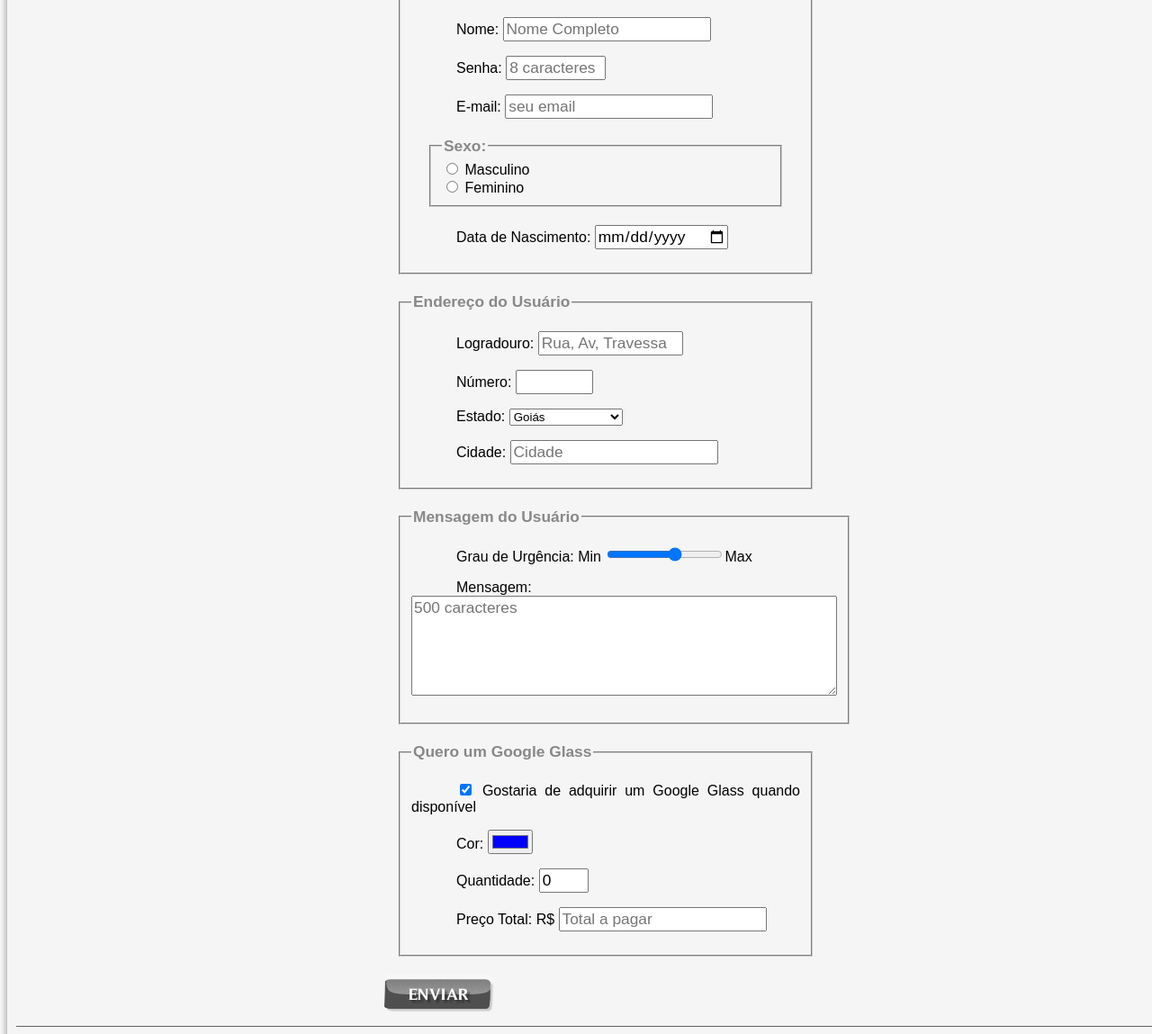
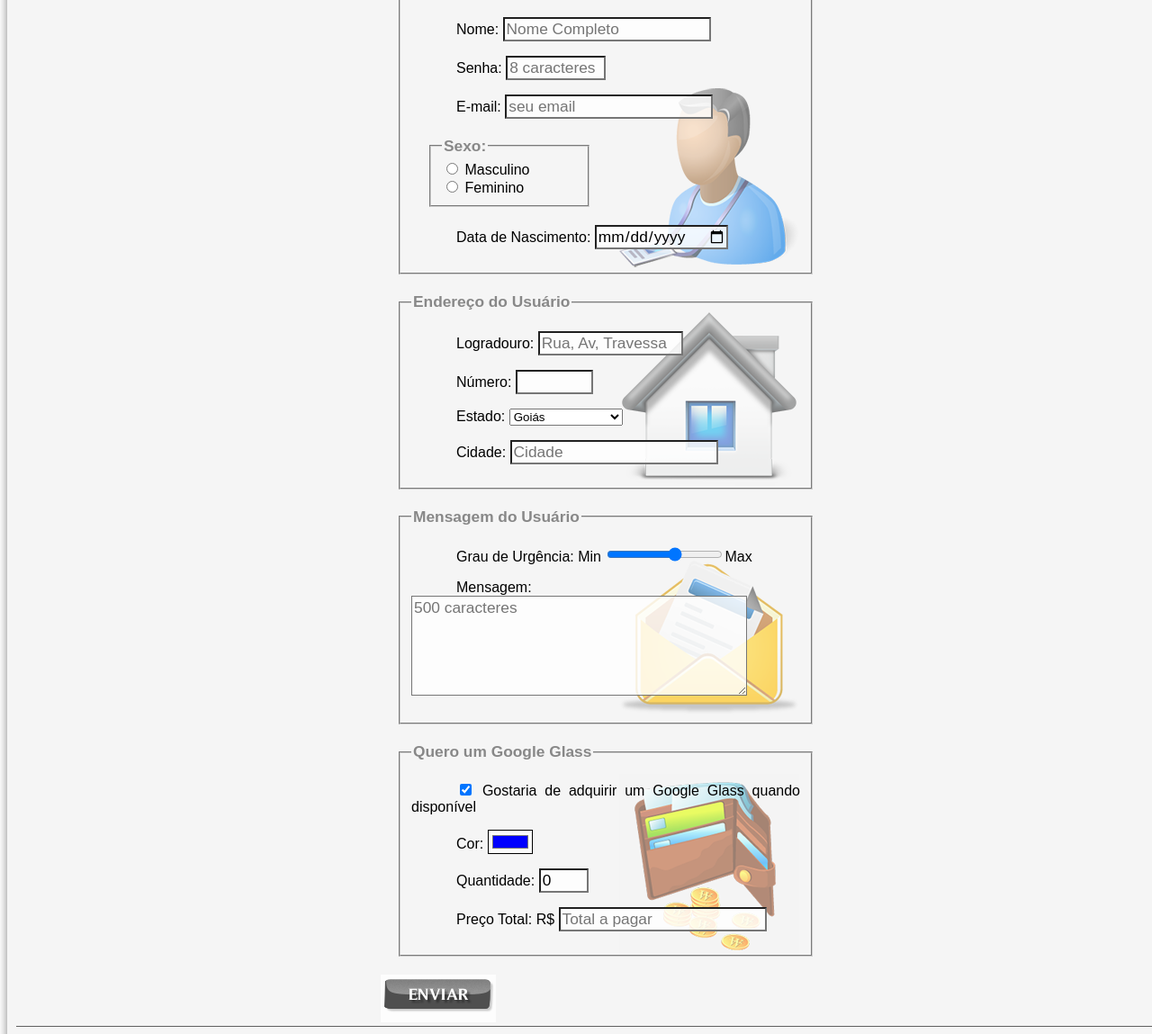
Before and after one commit to Laurahpro/ProjetoGlass, a plain HTML site: page projeto-glass-html5/fale-conosco.html in a window 1280 px wide. Shown: the part 331-1480 px from the top of the page at 90% size. Drawn offline with Linux system fonts and the light colour scheme; a web font is replaced by a local one.

Commit message:
Update Fale Conosco
CSS e JavaScript

```diff
--- a/projeto-glass-html5/_css/form.css
+++ b/projeto-glass-html5/_css/form.css
@@ -9,10 +9,12 @@ input, textarea {
     font-family: sans-serif;
     font-weight: normal;
     font-size: 13pt;
+    background-color: rgba(255,255,255,.8);
 }
 
 input:hover textarea:hover {
     background-color: aquamarine;
+
 }
 
 legend {
@@ -26,3 +28,23 @@ fieldset {
     border-color: #cecece;
     margin: 20px;
 }
+
+fieldset#sexo {
+    width: 150px;
+}
+
+fieldset#usuario {
+    background: url("../_imagens/icone-contato.png") no-repeat 95% 95% ;
+}
+
+fieldset#endereco {
+    background: url("../_imagens/icone-endereco.png") no-repeat 95% 95% ;
+}
+
+fieldset#mensagem {
+    background: url("../_imagens/icone-mensagem.png") no-repeat 95% 95% ;
+}
+
+fieldset#pedido {
+    background: url("../_imagens/icone-pagamento.png") no-repeat 95% 95% ;
+}
--- a/projeto-glass-html5/fale-conosco.html
+++ b/projeto-glass-html5/fale-conosco.html
@@ -112,7 +112,7 @@
                 <p> <label for="cUrg">Grau de Urgência:</label>
                     Min <input type="range" name="tUrg" id="tUrg" min="0" max="10" step="2" />Max </p>
                 <p> <label for="cMsg">Mensagem:</label>
-                    <textarea name="tMsg" id="cMsg" cols="45" rows="5" placeholder="500 caracteres"></textarea>
+                    <textarea name="tMsg" id="cMsg" cols="35" rows="5" placeholder="500 caracteres"></textarea>
                 </p>
             </fieldset>
 
```
